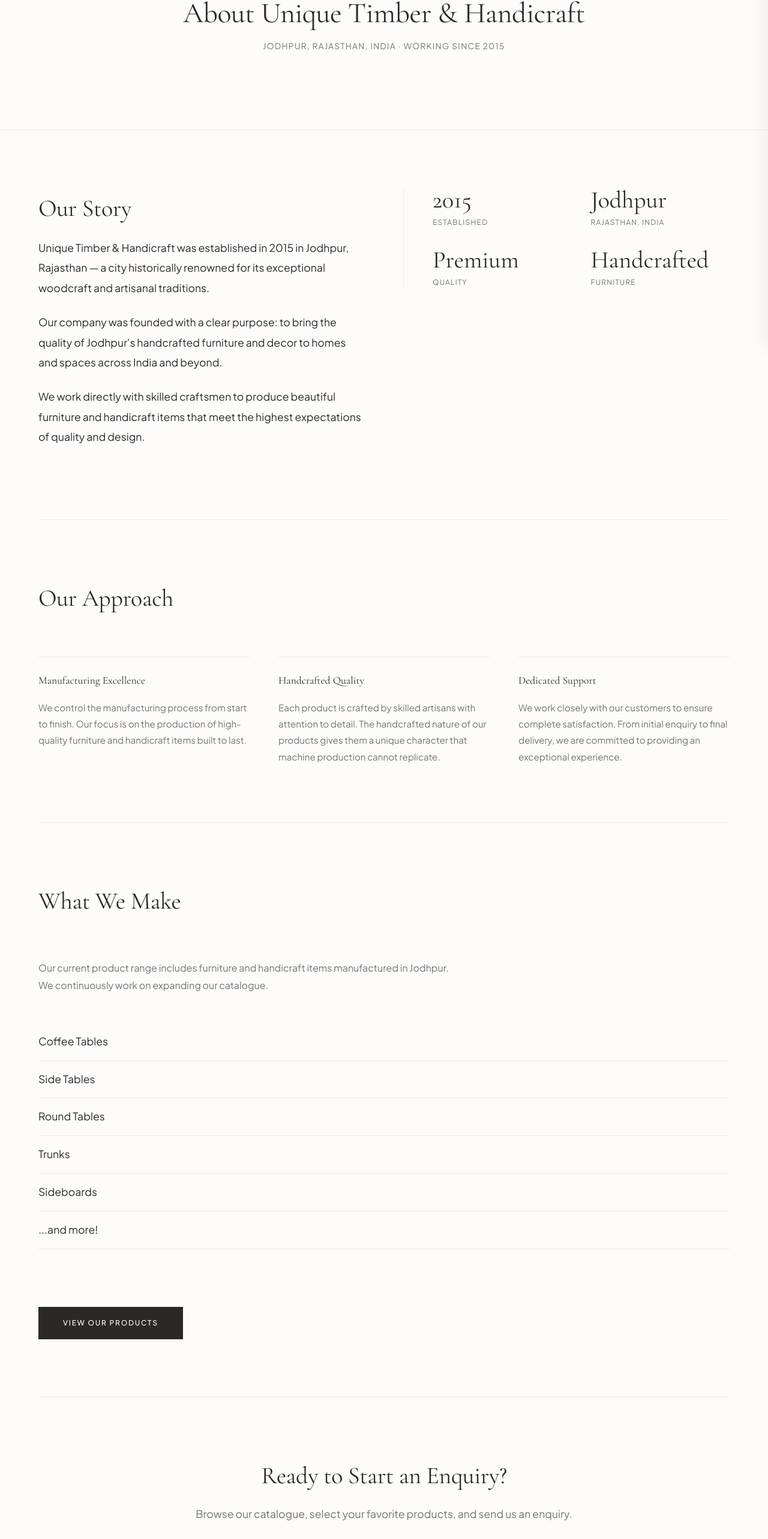
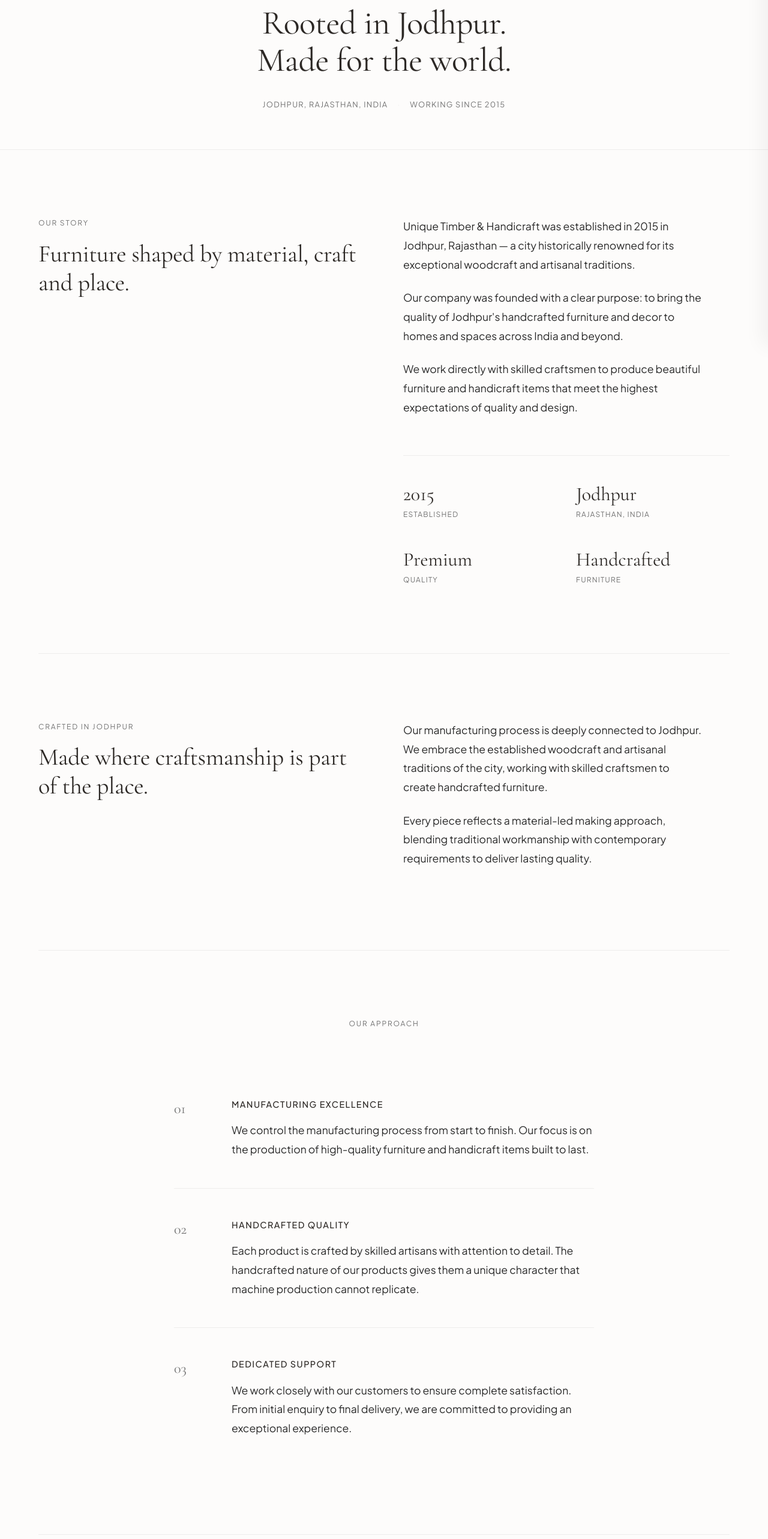
Before and after one commit to Raief445/unique-handicraft, a Next.js app: page /about in a window 1280 px wide. Shown: the part 223-2789 px from the top of the page at 60% size. Built offline with nearby package versions, Linux system fonts and the light colour scheme; no server answers; the database is empty; a web font is replaced by a local one.

Commit message:
feat(about): implement editorial brand story redesign

```diff
--- a/app/about/about.module.css
+++ b/app/about/about.module.css
@@ -1,26 +1,50 @@
 .hero {
-  padding: 8rem 0;
+  padding: 6rem 0 4rem;
   text-align: center;
   background-color: var(--color-background);
   border-bottom: 1px solid var(--color-border);
 }
 
-.hero h1 {
-  color: var(--color-text);
-  font-family: var(--font-serif);
-  font-size: 3rem;
-  margin-bottom: 1rem;
+.heroContent {
+  max-width: 800px;
+  margin: 0 auto;
 }
 
-.hero p {
+.eyebrow {
+  font-size: 0.75rem;
+  text-transform: uppercase;
+  letter-spacing: 0.15em;
   color: var(--color-text-light);
-  font-size: 0.85rem;
+  margin-bottom: var(--spacing-sm);
+}
+
+.hero h1 {
+  color: var(--color-primary);
+  font-family: var(--font-serif);
+  font-size: 3.5rem;
+  font-weight: 400;
+  line-height: 1.1;
+  margin: 1.5rem 0;
+}
+
+.heroFacts {
+  display: flex;
+  align-items: center;
+  justify-content: center;
+  gap: 1rem;
+  color: var(--color-text-light);
+  font-size: 0.8rem;
   text-transform: uppercase;
   letter-spacing: 0.1em;
+  margin-top: 2rem;
+}
+
+.dot {
+  color: var(--color-border);
 }
 
 .section {
-  padding: 6rem 0;
+  padding: 7rem 0;
   border-bottom: 1px solid var(--color-border);
 }
 
@@ -28,141 +52,274 @@
   border-bottom: none;
 }
 
-.section > h2 {
-  margin-bottom: var(--spacing-lg);
-}
-
-.sectionSubtext {
-  color: var(--color-text-light);
-  margin-bottom: var(--spacing-lg);
-  max-width: 700px;
-  line-height: 1.8;
-}
-
-/* Two Column */
-.twoCol {
+.editorialGrid {
   display: grid;
   grid-template-columns: 1fr 1fr;
   gap: 4rem;
   align-items: start;
 }
 
-.textContent p {
+.editorialHeadline h2 {
+  font-family: var(--font-serif);
+  font-size: 2.5rem;
+  font-weight: 400;
+  color: var(--color-primary);
+  line-height: 1.2;
+  margin-top: 1rem;
+}
+
+.narrowText p {
   color: var(--color-text);
   font-size: 1.1rem;
-  line-height: 1.9;
+  line-height: 1.8;
   margin-bottom: 1.5rem;
+  max-width: 500px;
 }
 
-.highlightBox {
+.editorialStats {
   display: grid;
   grid-template-columns: 1fr 1fr;
-  gap: 2rem;
-  border-left: 1px solid var(--color-border);
-  padding-left: 3rem;
+  gap: 3rem 2rem;
+  margin-top: 4rem;
+  padding-top: 3rem;
+  border-top: 1px solid var(--color-border);
 }
 
-.stat {
+.statItem {
   display: flex;
   flex-direction: column;
   gap: 0.5rem;
 }
 
-.stat strong {
-  font-size: 2.5rem;
+.statItem strong {
   font-family: var(--font-serif);
+  font-size: 2rem;
+  font-weight: 400;
   color: var(--color-primary);
-  font-weight: 400;
   line-height: 1;
 }
 
-.stat span {
+.statItem span {
   font-size: 0.75rem;
   text-transform: uppercase;
   letter-spacing: 0.1em;
   color: var(--color-text-light);
 }
 
-/* Three Column */
-.threeCol {
-  display: grid;
-  grid-template-columns: repeat(3, 1fr);
-  gap: 3rem;
+.editorialHeadlineCentered {
+  text-align: center;
+  margin-bottom: 4rem;
 }
 
-.featureCard {
-  text-align: left;
-  padding-top: 1.5rem;
+.editorialHeadlineCentered h2 {
+  font-family: var(--font-serif);
+  font-size: 2.5rem;
+  font-weight: 400;
+  color: var(--color-primary);
+  margin-bottom: 1.5rem;
+}
+
+.sectionSubtextCentered {
+  color: var(--color-text-light);
+  max-width: 600px;
+  margin: 0 auto;
+  line-height: 1.8;
+  font-size: 1.1rem;
+}
+
+.verticalSequence {
+  max-width: 700px;
+  margin: 0 auto;
+  display: flex;
+  flex-direction: column;
+}
+
+.sequenceItem {
+  display: flex;
+  gap: 3rem;
+  align-items: flex-start;
+  padding: 3rem 0;
+}
+
+.sequenceNumber {
+  font-family: var(--font-serif);
+  font-size: 1.5rem;
+  color: var(--color-text-light);
+  min-width: 3rem;
+}
+
+.sequenceContent h3 {
+  font-family: var(--font-sans);
+  font-size: 0.9rem;
+  text-transform: uppercase;
+  letter-spacing: 0.1em;
+  color: var(--color-primary);
+  margin-bottom: 1rem;
+  font-weight: 500;
+}
+
+.sequenceContent p {
+  color: var(--color-text);
+  font-size: 1.1rem;
+  line-height: 1.8;
+}
+
+.sequenceDivider {
+  height: 1px;
+  background-color: var(--color-border);
+  width: 100%;
+}
+
+.editorialList {
+  max-width: 800px;
+  margin: 0 auto;
+  display: flex;
+  flex-direction: column;
+}
+
+.listItem {
+  display: flex;
+  justify-content: space-between;
+  align-items: center;
+  padding: 2rem 0;
+  border-bottom: 1px solid var(--color-border);
+  font-family: var(--font-serif);
+  font-size: 1.8rem;
+  color: var(--color-text);
+  text-decoration: none;
+  transition: color 0.3s ease;
+}
+
+.listItem:first-child {
   border-top: 1px solid var(--color-border);
 }
 
-.featureCard h3 {
-  margin-bottom: 1rem;
-  font-size: 1.1rem;
-  font-family: var(--font-serif);
-  color: var(--color-primary);
+.listItem:hover {
+  color: var(--color-secondary);
 }
 
-.featureCard p {
-  font-size: 0.95rem;
-  color: var(--color-text-light);
-  line-height: 1.8;
+.listArrow {
+  font-family: var(--font-sans);
+  font-size: 1.5rem;
+  font-weight: 300;
+  opacity: 0;
+  transform: translateX(-10px);
+  transition: all 0.3s ease;
 }
 
-/* Products */
-.productList {
-  display: flex;
-  flex-direction: column;
-  gap: 1rem;
-  margin-bottom: 2rem;
+.listItem:hover .listArrow {
+  opacity: 1;
+  transform: translateX(0);
 }
 
-.productTag {
-  font-size: 1.1rem;
-  font-weight: 400;
-  color: var(--color-text);
-  border-bottom: 1px solid var(--color-border);
-  padding-bottom: 1rem;
+.ctaSection {
+  text-align: center;
+  padding: 8rem 0;
 }
 
-/* CTA */
-.cta {
-  text-align: center;
-  padding: 6rem 0;
+.ctaContent {
+  max-width: 600px;
+  margin: 0 auto;
 }
 
-.cta h2 {
-  font-size: 2.5rem;
-  margin-bottom: 1rem;
+.ctaContent h2 {
   font-family: var(--font-serif);
+  font-size: 3rem;
+  font-weight: 400;
+  color: var(--color-primary);
+  margin-bottom: 1.5rem;
 }
 
-.cta p {
-  color: var(--color-text-light);
-  margin-bottom: 2.5rem;
+.ctaContent p {
+  color: var(--color-text);
   font-size: 1.1rem;
+  line-height: 1.8;
+  margin-bottom: 3rem;
 }
 
 .ctaActions {
   display: flex;
-  gap: 1.5rem;
+  gap: 1rem;
   justify-content: center;
 }
 
 /* Responsive */
 @media (max-width: 900px) {
-  .twoCol,
-  .threeCol {
+  .editorialGrid {
     grid-template-columns: 1fr;
+    gap: 2rem;
   }
 }
 
 @media (max-width: 768px) {
+  .hero {
+    padding: 5rem 0 3rem;
+  }
+
   .hero h1 {
-    font-size: 1.75rem;
+    font-size: 2.5rem;
+  }
+
+  .heroFacts {
+    flex-direction: column;
+    gap: 0.5rem;
+  }
+
+  .dot {
+    display: none;
+  }
+
+  .section {
+    padding: 4rem 0;
+  }
+
+  .editorialHeadline h2,
+  .editorialHeadlineCentered h2 {
+    font-size: 2rem;
+  }
+
+  .editorialStats {
+    grid-template-columns: 1fr;
+    gap: 2rem;
+    padding-top: 2rem;
+    margin-top: 2rem;
+  }
+
+  .sequenceItem {
+    flex-direction: column;
+    gap: 1rem;
+    padding: 2rem 0;
+  }
+
+  .sequenceNumber {
+    font-size: 1.25rem;
+  }
+
+  .listItem {
+    font-size: 1.5rem;
+    padding: 1.5rem 0;
+  }
+
+  .ctaContent h2 {
+    font-size: 2.25rem;
   }
 
   .ctaActions {
     flex-direction: column;
   }
 }
+
+@media (max-width: 430px) {
+  .hero h1 {
+    font-size: 2.2rem;
+  }
+
+  .editorialHeadline h2 {
+    font-size: 1.75rem;
+  }
+
+  .sequenceContent p,
+  .narrowText p {
+    font-size: 1rem;
+  }
+}
--- a/app/about/page.tsx
+++ b/app/about/page.tsx
@@ -12,17 +12,26 @@ export default function AboutPage() {
       {/* Hero */}
       <div className={styles.hero}>
         <div className={`container ${styles.heroContent}`}>
-          <h1>About Unique Timber & Handicraft</h1>
-          <p>Jodhpur, Rajasthan, India · Working Since 2015</p>
+          <div className={styles.eyebrow}>ABOUT UNIQUE TIMBER & HANDICRAFT</div>
+          <h1>Rooted in Jodhpur.<br />Made for the world.</h1>
+          <div className={styles.heroFacts}>
+            <p>Jodhpur, Rajasthan, India</p>
+            <span className={styles.dot}>&middot;</span>
+            <p>Working Since 2015</p>
+          </div>
         </div>
       </div>
 
       <div className="container">
         {/* Story */}
         <section className={styles.section}>
-          <div className={styles.twoCol}>
-            <div className={styles.textContent}>
-              <h2>Our Story</h2>
+          <div className={styles.editorialGrid}>
+            <div className={styles.editorialHeadline}>
+              <div className={styles.eyebrow}>OUR STORY</div>
+              <h2>Furniture shaped by material, craft and place.</h2>
+            </div>
+            <div className={styles.editorialContent}>
+              <div className={styles.narrowText}>
                 <p>
                   Unique Timber & Handicraft was established in 2015 in Jodhpur, Rajasthan — a city
                   historically renowned for its exceptional woodcraft and artisanal traditions.
@@ -37,22 +46,46 @@ export default function AboutPage() {
                   items that meet the highest expectations of quality and design.
                 </p>
               </div>
-            <div className={styles.highlightBox}>
-              <div className={styles.stat}>
+              <div className={styles.editorialStats}>
+                <div className={styles.statItem}>
                   <strong>2015</strong>
                   <span>Established</span>
                 </div>
-              <div className={styles.stat}>
+                <div className={styles.statItem}>
                   <strong>Jodhpur</strong>
                   <span>Rajasthan, India</span>
                 </div>
-              <div className={styles.stat}>
+                <div className={styles.statItem}>
                   <strong>Premium</strong>
                   <span>Quality</span>
                 </div>
-              <div className={styles.stat}>
+                <div className={styles.statItem}>
                   <strong>Handcrafted</strong>
                   <span>Furniture</span>
+                </div>
+              </div>
+            </div>
+          </div>
+        </section>
+
+        {/* Crafted in Jodhpur */}
+        <section className={styles.section}>
+          <div className={styles.editorialGrid}>
+            <div className={styles.editorialHeadline}>
+              <div className={styles.eyebrow}>CRAFTED IN JODHPUR</div>
+              <h2>Made where craftsmanship is part of the place.</h2>
+            </div>
+            <div className={styles.editorialContent}>
+              <div className={styles.narrowText}>
+                <p>
+                  Our manufacturing process is deeply connected to Jodhpur. We embrace the
+                  established woodcraft and artisanal traditions of the city, working with
+                  skilled craftsmen to create handcrafted furniture.
+                </p>
+                <p>
+                  Every piece reflects a material-led making approach, blending traditional
+                  workmanship with contemporary requirements to deliver lasting quality.
+                </p>
               </div>
             </div>
           </div>
@@ -60,16 +93,24 @@ export default function AboutPage() {
 
         {/* Our Approach */}
         <section className={styles.section}>
-          <h2>Our Approach</h2>
-          <div className={styles.threeCol}>
-            <div className={styles.featureCard}>
+          <div className={styles.editorialHeadlineCentered}>
+            <div className={styles.eyebrow}>OUR APPROACH</div>
+          </div>
+          <div className={styles.verticalSequence}>
+            <div className={styles.sequenceItem}>
+              <div className={styles.sequenceNumber}>01</div>
+              <div className={styles.sequenceContent}>
                 <h3>Manufacturing Excellence</h3>
                 <p>
                   We control the manufacturing process from start to finish. Our focus is on the production of high-quality
                   furniture and handicraft items built to last.
                 </p>
               </div>
-            <div className={styles.featureCard}>
+            </div>
+            <div className={styles.sequenceDivider} />
+            <div className={styles.sequenceItem}>
+              <div className={styles.sequenceNumber}>02</div>
+              <div className={styles.sequenceContent}>
                 <h3>Handcrafted Quality</h3>
                 <p>
                   Each product is crafted by skilled artisans with attention to detail. The
@@ -77,7 +118,11 @@ export default function AboutPage() {
                   cannot replicate.
                 </p>
               </div>
-            <div className={styles.featureCard}>
+            </div>
+            <div className={styles.sequenceDivider} />
+            <div className={styles.sequenceItem}>
+              <div className={styles.sequenceNumber}>03</div>
+              <div className={styles.sequenceContent}>
                 <h3>Dedicated Support</h3>
                 <p>
                   We work closely with our customers to ensure complete satisfaction. From initial enquiry
@@ -85,41 +130,45 @@ export default function AboutPage() {
                 </p>
               </div>
             </div>
+          </div>
         </section>
 
-        {/* Products */}
+        {/* What We Make */}
         <section className={styles.section}>
+          <div className={styles.editorialHeadlineCentered}>
             <h2>What We Make</h2>
-          <p className={styles.sectionSubtext}>
+            <p className={styles.sectionSubtextCentered}>
               Our current product range includes furniture and handicraft items manufactured
               in Jodhpur. We continuously work on expanding our catalogue.
             </p>
-          <div className={styles.productList}>
+          </div>
+          <div className={styles.editorialList}>
             {[
-              "Coffee Tables",
-              "Side Tables",
-              "Round Tables",
-              "Trunks",
-              "Sideboards",
-              "...and more!",
-            ].map((product) => (
-              <div key={product} className={styles.productTag}>
-                {product}
-              </div>
+              { name: "Coffee Tables", link: "/products" },
+              { name: "Side Tables", link: "/products" },
+              { name: "Round Tables", link: "/products" },
+              { name: "Trunks", link: "/products" },
+              { name: "Sideboards", link: "/products" },
+              { name: "Stools", link: "/products" },
+              { name: "Mirror Frames", link: "/products" },
+            ].map((category) => (
+              <Link key={category.name} href={category.link} className={styles.listItem}>
+                <span>{category.name}</span>
+                <span className={styles.listArrow}>&rarr;</span>
+              </Link>
             ))}
-          </div>
-          <div className="mt-4">
-            <Link href="/products" className="btn-primary">View Our Products</Link>
           </div>
         </section>
 
-        {/* CTA */}
-        <section className={`${styles.section} ${styles.cta}`}>
-          <h2>Ready to Start an Enquiry?</h2>
-          <p>Browse our catalogue, select your favorite products, and send us an enquiry.</p>
+        {/* Closing CTA */}
+        <section className={`${styles.section} ${styles.ctaSection}`}>
+          <div className={styles.ctaContent}>
+            <h2>Let's build something together.</h2>
+            <p>For collections, custom requirements and commercial projects, tell us what you're looking to create.</p>
             <div className={styles.ctaActions}>
-            <Link href="/products" className="btn-primary">Explore Products</Link>
-            <Link href="/contact" className="btn-secondary">Contact Us</Link>
+              <Link href="/contact" className="btn-primary">DISCUSS YOUR REQUIREMENT</Link>
+              <Link href="/products" className="btn-secondary">VIEW THE COLLECTION</Link>
+            </div>
           </div>
         </section>
       </div>
```
Lines whose indentation alone changed are shown as unchanged.
